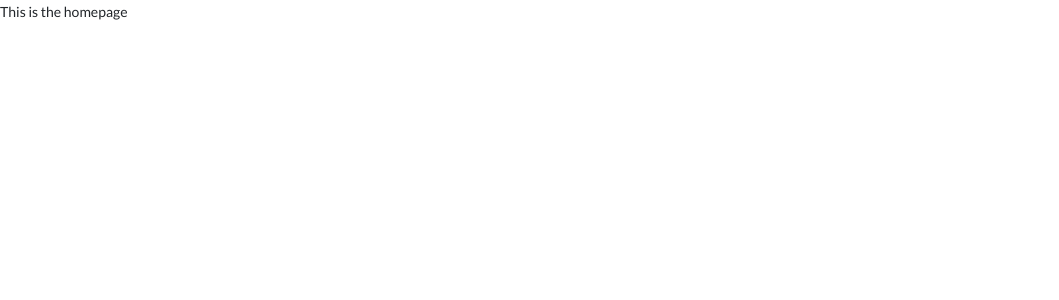
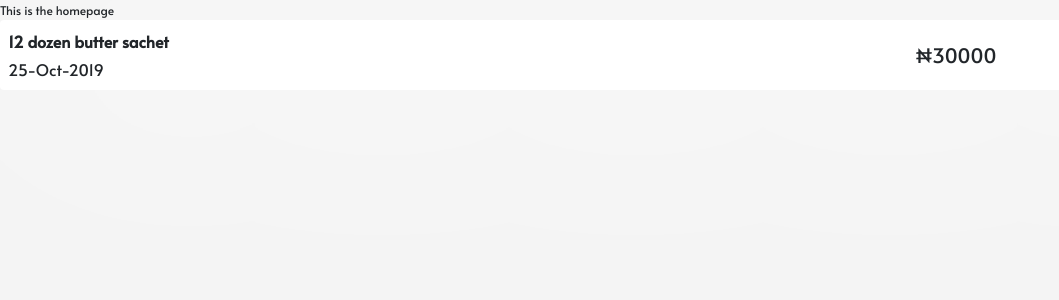
Before and after one commit to phayo/stock-book-client, a React (Create React App) app: page / in a window 1280 px wide. Shown: the top 300 px of the page, without its empty margins (0-1059 px from the left). Built offline with nearby package versions, Linux system fonts and the light colour scheme.

Commit message:
Create component Transaction list item

```diff
--- a/package.json
+++ b/package.json
@@ -7,6 +7,7 @@
     "prop-types": "^15.7.2",
     "react": "^16.11.0",
     "react-dom": "^16.11.0",
+    "react-icons": "^3.8.0",
     "react-redux": "^7.1.3",
     "react-router": "^5.1.2",
     "react-router-dom": "^5.1.2",
--- a/public/index.html
+++ b/public/index.html
@@ -3,7 +3,7 @@
   <head>
     <meta charset="utf-8" />
     <link rel="icon" href="%PUBLIC_URL%/favicon.ico" />
-    <link href="https://fonts.googleapis.com/css?family=Lato&display=swap" rel="stylesheet">
+    <link href="https://fonts.googleapis.com/css?family=Alata|Lato:100,100i,300,300i,400,400i,700,700i,900,900i&display=swap" rel="stylesheet">
     <meta name="viewport" content="width=device-width, initial-scale=1" />
     <meta name="theme-color" content="#000000" />
     <meta
--- a/src/App.scss
+++ b/src/App.scss
@@ -15,14 +15,16 @@ $color-primary: #0797ff;
 $dark-color: #1b1f73;
 $secondary-color: #006ab0;
 $dark-dd: #22262a;
+$background-color: #f4f4f4;
 
 body {
-  font-family: 'Lato', sans-serif;
-  font-size: 1.4rem;
+  font-family: 'Alata', sans-serif;
+  font-size: 1.2rem;
   font-weight: 400;
   box-sizing: border-box;
   line-height: 1.7;
   color: $dark-dd;
+  background-color: $background-color;
 }
 
 // .App {
--- /dev/null
+++ b/src/components/transaction/Transaction.js
@@ -0,0 +1,89 @@
+import React from 'react';
+import styled from 'styled-components';
+import { Column } from '../../commons/Grid';
+import PropTypes from 'prop-types';
+
+export default function Transaction({description, date, amount}) {
+  return (
+    <Container>
+      <Column xs="8" md="7">
+        <div className="trxn-desc">
+  <p className="trxn-heading">{description}</p>
+          <p className="trxn-date">{date}</p>
+        </div>
+      </Column>
+      <Column xs="4" md="4">
+        <div className="trxn-amt-cont">
+          <p className="trxn-amt">{amount}</p>
+        </div>
+      </Column>
+    </Container>
+  );
+}
+
+const Container = styled.div`
+  height: 6rem;
+  padding: 0.8rem;
+  background-color: #fff;
+  -webkit-box-shadow: 0px 1px 300px 1px rgba(254, 254, 254, 1);
+  -moz-box-shadow: 0px 1px 300px 1px rgba(254, 254, 254, 1);
+  box-shadow: 0px 1px 300px 1px rgba(254, 254, 254, 1);
+  border-radius: 4px;
+  color: #22262a;
+
+  div {
+    height: 100%;
+  }
+
+  .trxn-desc {
+    .trxn-heading {
+      font-weight: 700;
+    }
+    .trxn-date {
+      color: $secondary-color;
+    }
+  }
+
+  .trxn-amt-cont {
+    display: flex;
+    align-items: center;
+    width: 80%;
+    text-align: center;
+    margin: 0 auto;
+
+    .trxn-amt {
+      font-size: 2rem;
+      font-weight: 300;
+      text-align: center;
+      width: 100%;
+      ::before {
+        content: '₦';
+      }
+    }
+  }
+
+  @media only screen and (min-width: 768px) {
+    font-size: 1.6rem;
+    height: 7rem;
+
+    .icon-cont {
+      font-size: 3rem;
+      display: flex;
+      width: 50%;
+      margin: 0 auto;
+      align-items: center;
+    }
+  }
+`;
+
+
+Transaction.defaultProps = {
+    description: "12 dozen butter sachet",
+    amount: 30000,
+    date: "25-Oct-2019"
+}
+Transaction.propotype = {
+    description: PropTypes.string,
+    amount: PropTypes.number,
+    date: PropTypes.string
+};
--- a/src/views/Homepage/Home.js
+++ b/src/views/Homepage/Home.js
@@ -1,11 +1,12 @@
 import React from 'react';
+import Transaction from '../../components/transaction/Transaction';
 
 
 export default function Home() {
     return (
         <div>
-
             This is the homepage
+            <Transaction/>
         </div>
     )
 }
```
Also changed, not shown: 1 other file (tests, documents, lock files or other folders).
